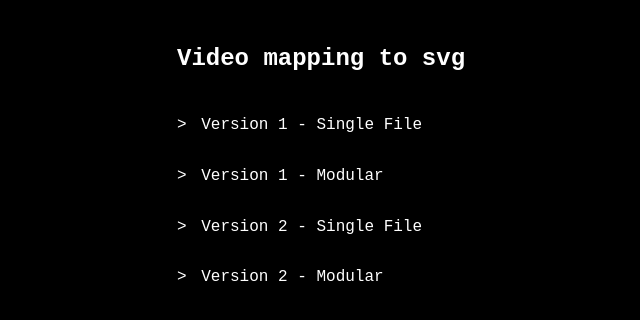
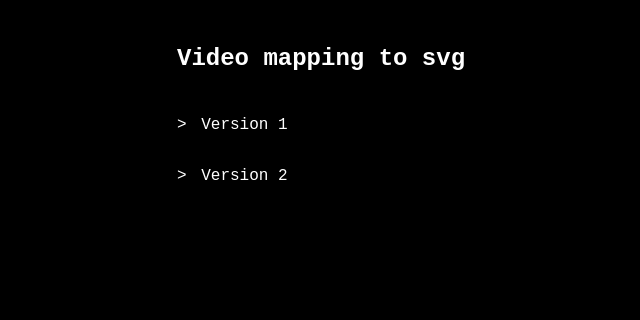
Before and after one commit to RiccardoPerello/video-svg-mapper, a plain HTML site: page index.html in a window 1280 px wide. Shown: the whole page, without its empty margins (63-703 px from the left). Drawn offline with Linux system fonts and the light colour scheme.

Commit message:
Remove single file versions and simplify homepage
- Delete v1/Video to SVG Shape Mapper.html
- Delete v2/Video to SVG Shape Mapper.html
- Update index.html to show only modular versions
- Simplify version links to "Version 1" and "Version 2"

```diff
--- a/index.html
+++ b/index.html
@@ -61,10 +61,8 @@
         <h1>Video mapping to svg</h1>
 
         <ul class="versions">
-            <li><a href="v1/Video to SVG Shape Mapper.html">Version 1 - Single File</a></li>
-            <li><a href="v1/video-to-svg-mapper/">Version 1 - Modular</a></li>
-            <li><a href="v2/Video to SVG Shape Mapper.html">Version 2 - Single File</a></li>
-            <li><a href="v2/video-to-svg-mapper/">Version 2 - Modular</a></li>
+            <li><a href="v1/video-to-svg-mapper/">Version 1</a></li>
+            <li><a href="v2/video-to-svg-mapper/">Version 2</a></li>
         </ul>
     </div>
 </body>
```
